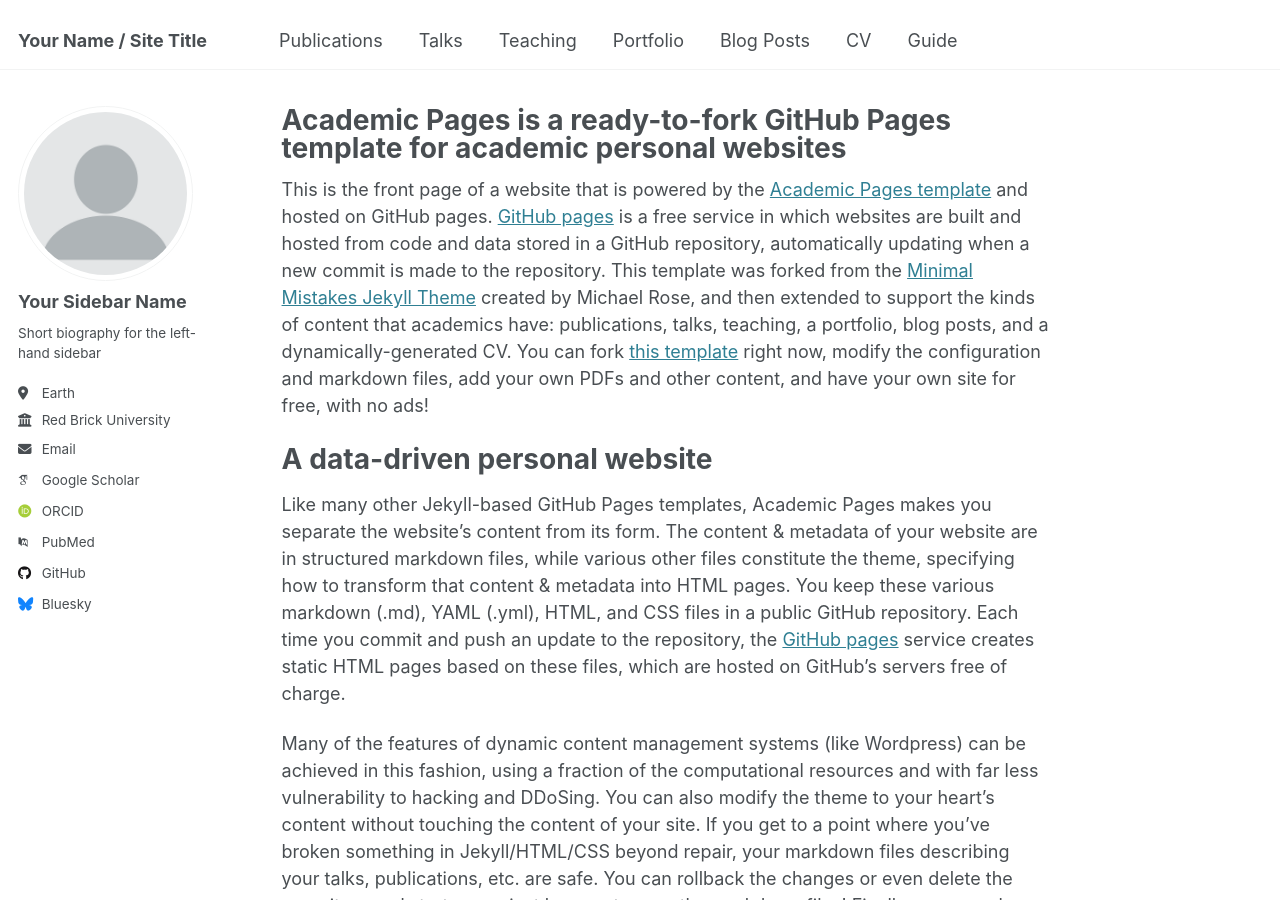
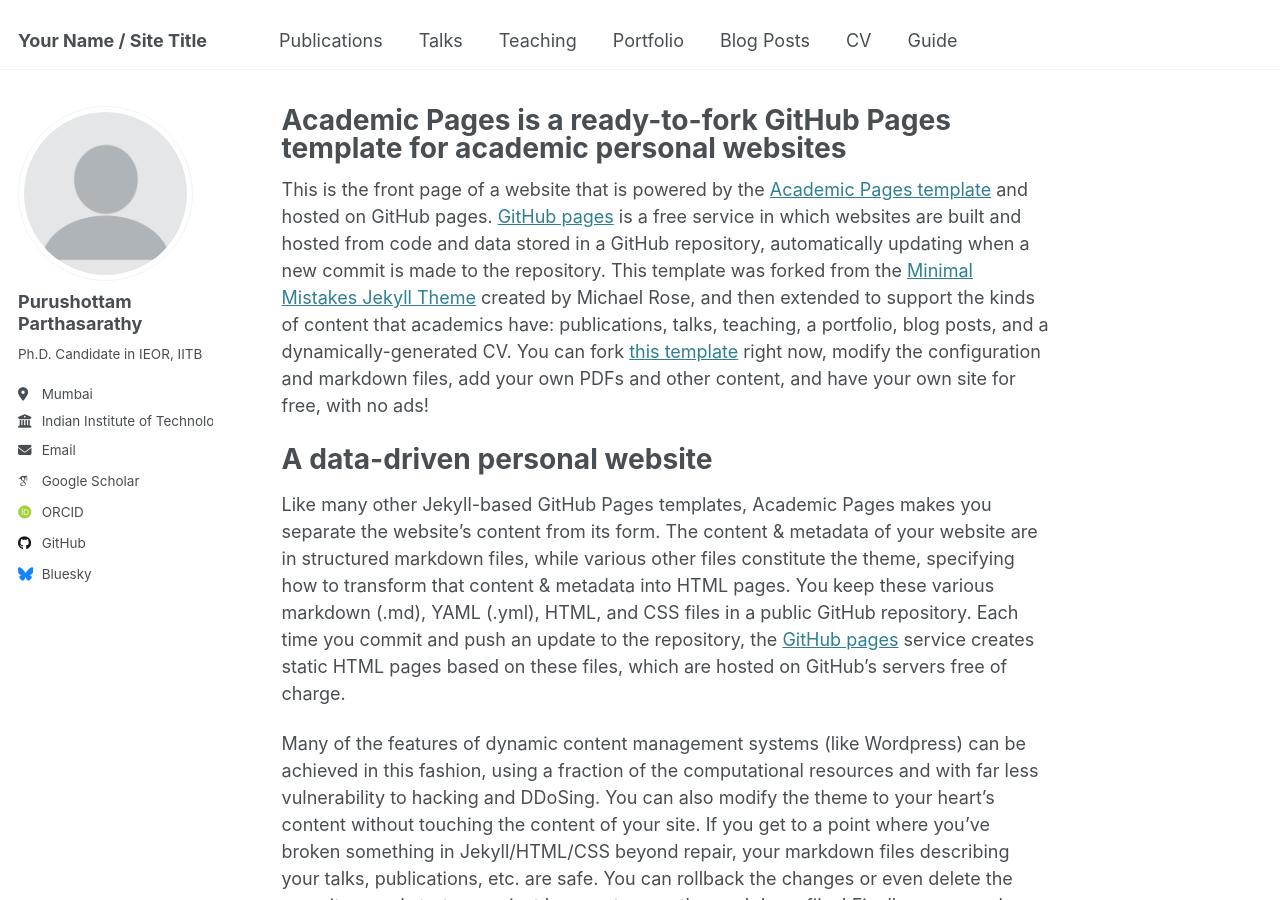
Before and after one commit to puru-parthasarathy/puru-parthasarathy.github.io, a Jekyll site: the page built from _pages/about.md, in a window 1280 px wide and 900 px high. Built offline with Jekyll 4.4.1, drawn with Linux system fonts in a browser that asks for light colours; some web fonts are replaced.

Commit message:
check first commit

```diff
--- a/_config.yml
+++ b/_config.yml
@@ -23,13 +23,13 @@ repository               : "academicpages/academicpages.github.io"
 author:
   # Biographic information
   avatar           : "profile.png"
-  name             : "Your Sidebar Name"
-  pronouns         : # example: "she/her"
-  bio              : "Short biography for the left-hand sidebar"
-  location         : "Earth"
-  employer         : "Red Brick University"
+  name             : "Purushottam Parthasarathy"
+  pronouns         : # example: "he/him"
+  bio              : "Ph.D. Candidate in IEOR, IITB"
+  location         : "Mumbai"
+  employer         : "Indian Institute of Technology, Bombay"
   uri              : # URL
-  email            : "none@example.org"
+  email            : "194192001@iitb.ac.in, p.parthasarathy@gmail.com"
 
   # Academic websites
   arxiv            : # URL - Update with the correct link to your profile
@@ -37,7 +37,6 @@ author:
   impactstory      : # URL
   orcid            : "http://orcid.org/yourorcidurl"
   semantic         : # URL
-  pubmed           : "https://www.ncbi.nlm.nih.gov/pubmed/?term=john+snow"
   researchgate     : # URL
   scopus           : # URL
 
```
